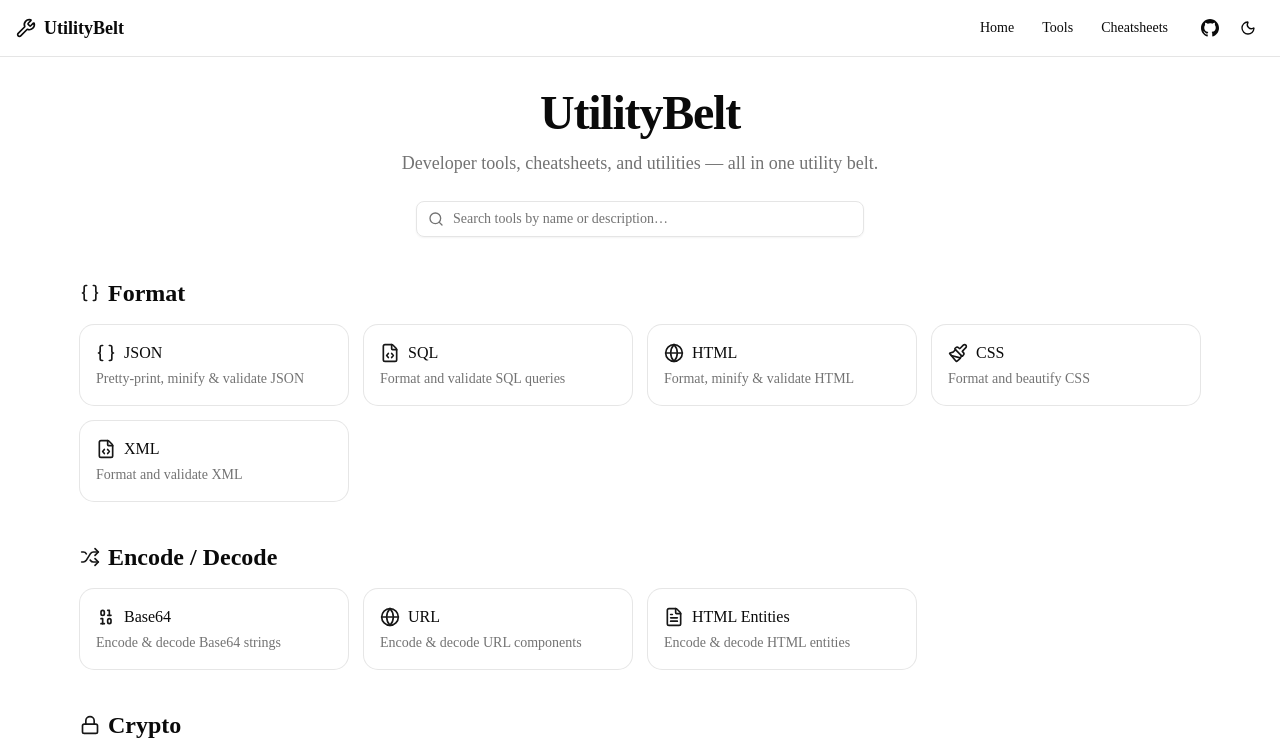
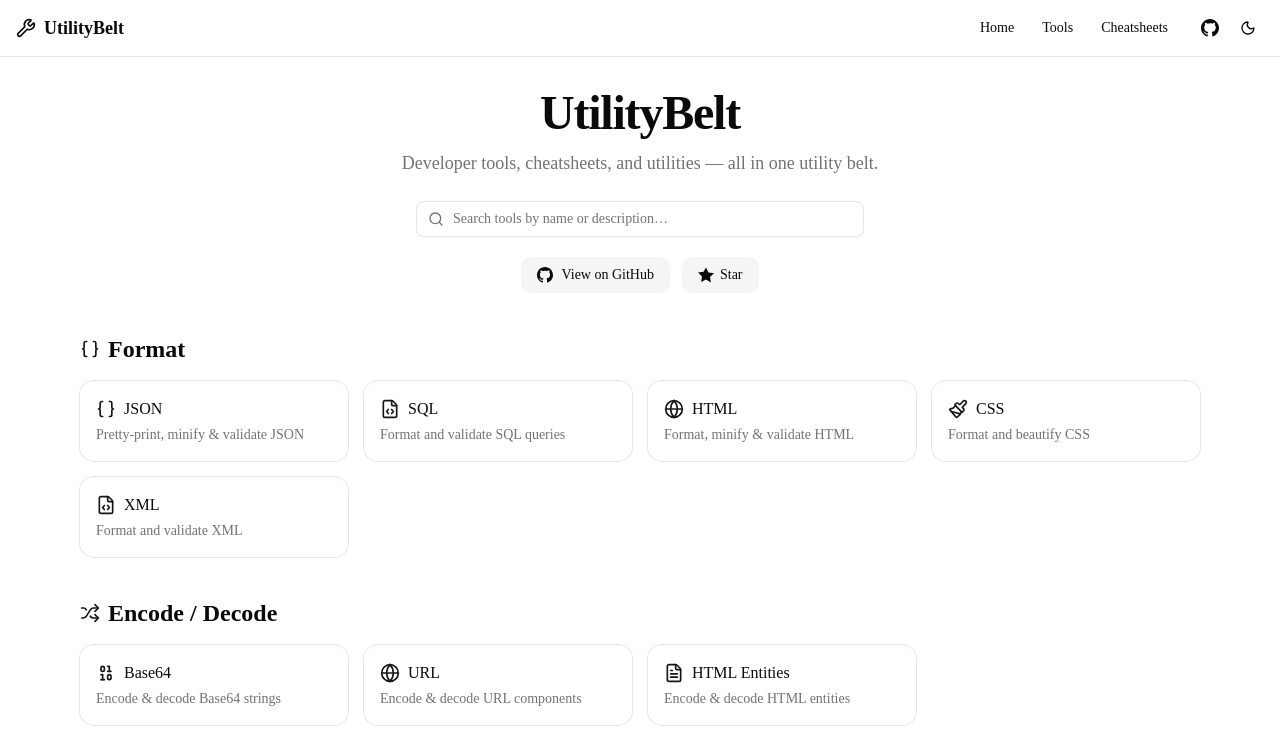
Before and after one commit to kvnlnk/utilitybelt, a Next.js app: page / in a window 1280 px wide. Shown: the top 755 px of the page. Built offline with nearby package versions, Linux system fonts and the light colour scheme.

Commit message:
feat(ui): add prominent GitHub link and Star button in hero section
Adds visible 'View on GitHub' and 'Star' buttons directly on the landing
page hero area — not just the tiny icon in the navbar.

```diff
--- a/src/app/page.tsx
+++ b/src/app/page.tsx
@@ -164,6 +164,26 @@
         <div className="mt-6 flex justify-center">
           <SearchBar value={searchQuery} onChange={setSearchQuery} placeholder="Search tools by name or description…" />
         </div>
+        <div className="mt-5 flex justify-center gap-3">
+          <a
+            href="https://github.com/kvnlnk/utilitybelt"
+            target="_blank"
+            rel="noopener noreferrer"
+            className="inline-flex items-center gap-2 px-4 py-2 rounded-lg bg-muted hover:bg-muted/80 text-sm font-medium transition-colors"
+          >
+            <svg width="16" height="16" viewBox="0 0 24 24" fill="currentColor"><path d="M12 0C5.374 0 0 5.373 0 12c0 5.302 3.438 9.8 8.207 11.387.599.111.793-.261.793-.577v-2.234c-3.338.726-4.033-1.416-4.033-1.416-.546-1.387-1.333-1.756-1.333-1.756-1.089-.745.083-.729.083-.729 1.205.084 1.839 1.237 1.839 1.237 1.07 1.834 2.807 1.304 3.492.997.107-.775.418-1.305.762-1.604-2.665-.305-5.467-1.334-5.467-5.931 0-1.311.469-2.381 1.236-3.221-.124-.303-.535-1.524.117-3.176 0 0 1.008-.322 3.301 1.23A11.509 11.509 0 0112 5.803c1.02.005 2.047.138 3.006.404 2.291-1.552 3.297-1.23 3.297-1.23.653 1.653.242 2.874.118 3.176.77.84 1.235 1.911 1.235 3.221 0 4.609-2.807 5.624-5.479 5.921.43.372.823 1.102.823 2.222v3.293c0 .319.192.694.801.576C20.566 21.797 24 17.3 24 12c0-6.627-5.373-12-12-12z"/></svg>
+            View on GitHub
+          </a>
+          <a
+            href="https://github.com/kvnlnk/utilitybelt/stargazers"
+            target="_blank"
+            rel="noopener noreferrer"
+            className="inline-flex items-center gap-1.5 px-4 py-2 rounded-lg bg-muted hover:bg-muted/80 text-sm font-medium transition-colors"
+          >
+            <svg width="16" height="16" viewBox="0 0 24 24" fill="currentColor"><path d="M12 .587l3.668 7.568 8.332 1.151-6.064 5.828 1.48 8.279L12 18.896l-7.416 3.517 1.48-8.279-6.064-5.828 8.332-1.151z"/></svg>
+            Star
+          </a>
+        </div>
       </section>
 
       {/* Categories */}
```
